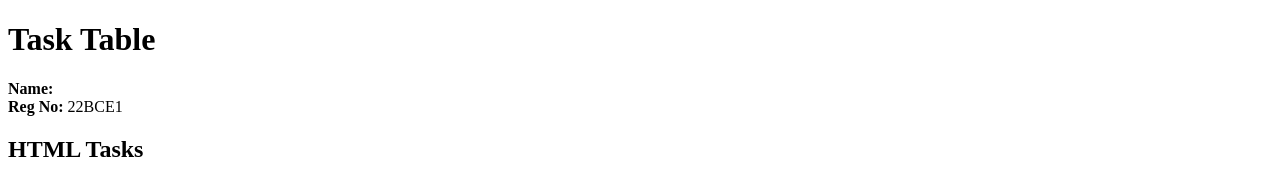
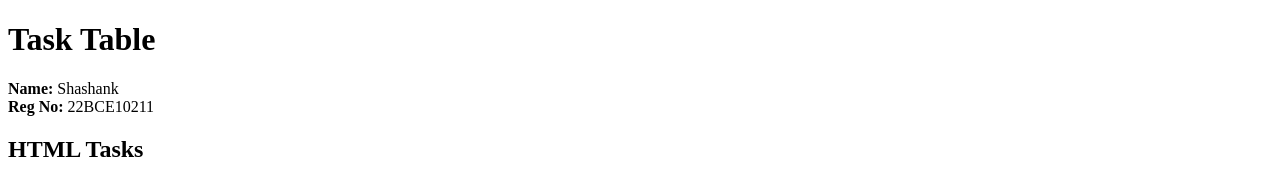
Before and after one commit to ShashankSalimath/Mernassignment1, a plain HTML site: page index.html in a window 1280 px wide. Shown: the top 170 px of the page. Drawn offline with Linux system fonts and the light colour scheme.

Commit message:
Update index.html

```diff
--- a/index.html
+++ b/index.html
@@ -22,8 +22,8 @@
 </head>
 <body>
     <h1>Task Table</h1>
-    <p><strong>Name:</strong> <br>
-       <strong>Reg No:</strong> 22BCE1</p>
+    <p><strong>Name:</strong> Shashank<br>
+       <strong>Reg No:</strong> 22BCE10211</p>
 
     <h2>HTML Tasks</h2>
     <table>
```
